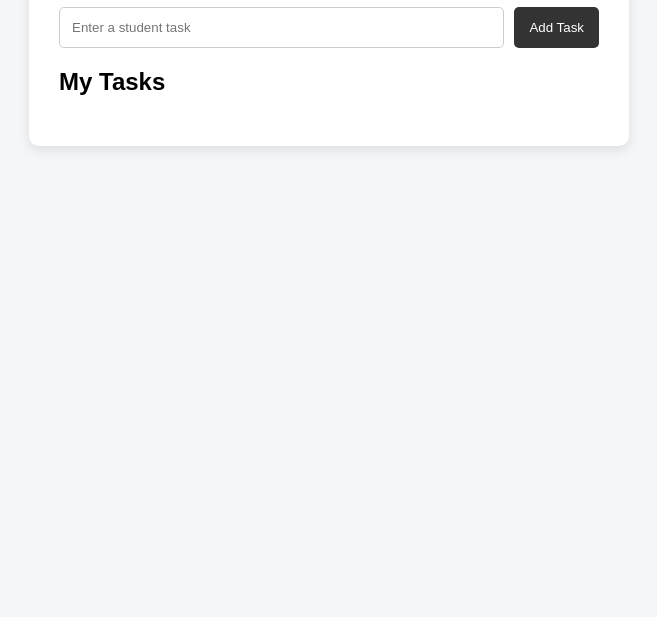
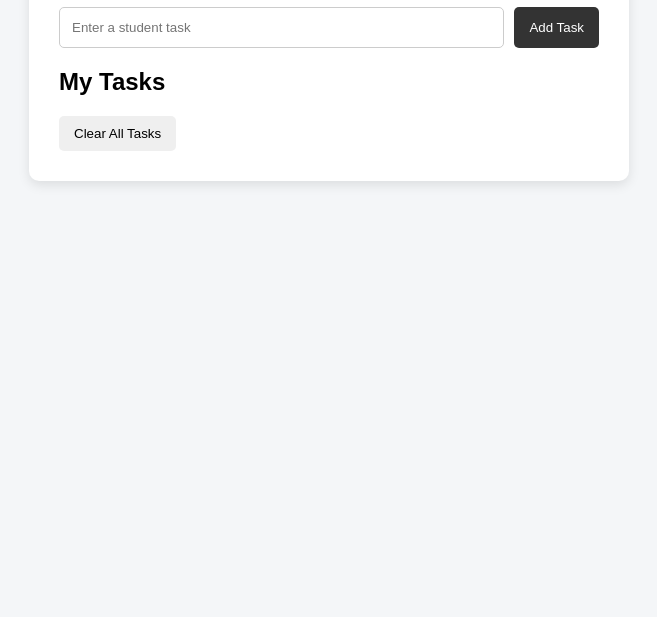
Before and after one commit to nupur0912/student-task-manager, a plain HTML site: page index.html in a window 1280 px wide. Shown: the part 183-800 px from the top of the page, without its empty margins (311-968 px from the left). Drawn offline with Linux system fonts and the light colour scheme.

Commit message:
Add clear all tasks feature

```diff
--- a/index.html
+++ b/index.html
@@ -31,6 +31,7 @@
         <h2>My Tasks</h2>
 
         <ul id="taskList"></ul>
+	<button onclick="clearTasks()">Clear All Tasks</button>
 
     </div>
 
--- a/script.js
+++ b/script.js
@@ -86,3 +86,8 @@ function deleteTask(id) {
 
     displayTasks();
 }
+
+function clearTasks() {
+    tasks = [];
+    displayTasks();
+}
```
